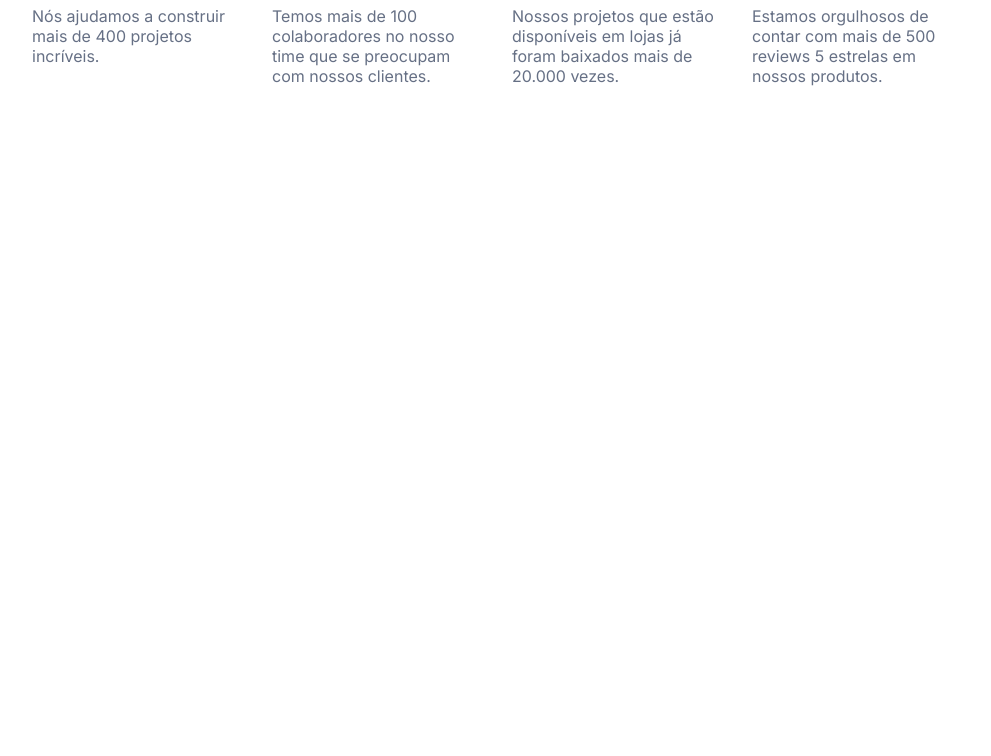
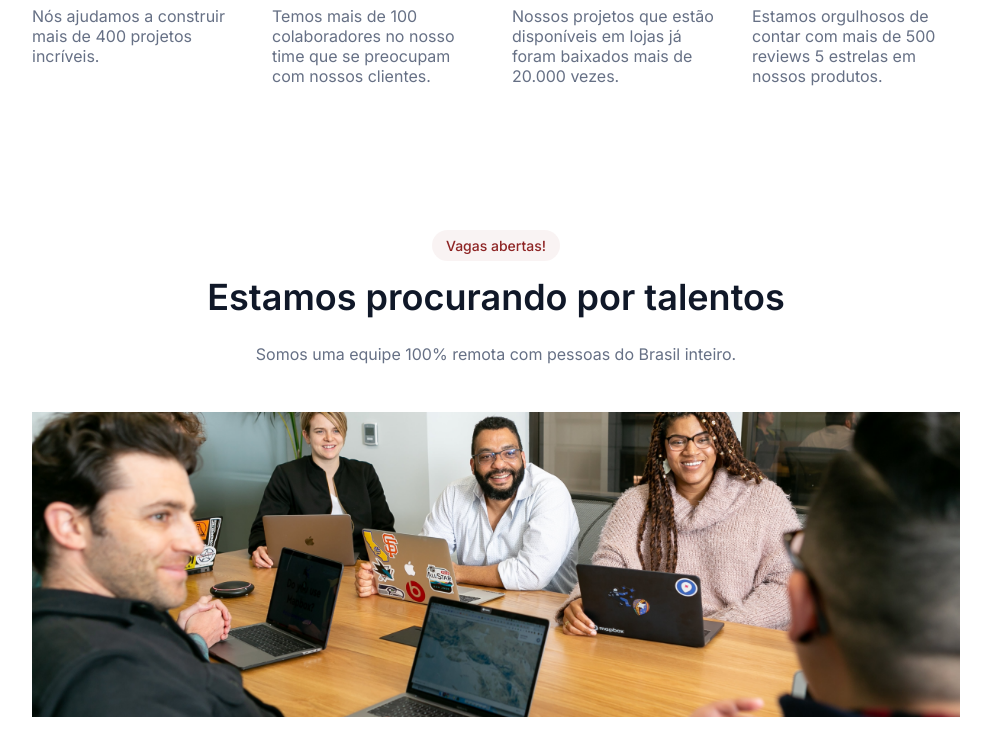
Before and after one commit to filipembraga/optimus-tech, a plain HTML site: page index.html in a window 1280 px wide. Shown: the part 494-1250 px from the top of the page, without its empty margins (144-1135 px from the left). Before the commit the page ends 800 px from the top, so only its background shows below. Drawn offline with Linux system fonts and the light colour scheme.

Commit message:
Day 4 - Criação da Section de vagas

```diff
--- a/index.html
+++ b/index.html
@@ -52,5 +52,13 @@
             <p>Estamos orgulhosos de contar com mais de 500 reviews 5 estrelas em nossos produtos.</p>
         </div>
     </section>
+    <section class="divulgacao_vagas">
+        <div class="divulgacao_vagas_banner">
+            <span>Vagas abertas!</span>
+            <h1>Estamos procurando por talentos</h1>
+            <p>Somos uma equipe 100% remota com pessoas do Brasil inteiro.</p>
+            <img src="/assets/vagas_reuniao.png" alt="Pessoas com notebooks em uma reunião trabalhando de maneira descontraída">
+        </div>
+    </section>
 </body>
 </html>
--- a/styles/style.css
+++ b/styles/style.css
@@ -96,7 +96,7 @@
 
 .metricas {
     display: flex;
-    padding: 0 10em;
+    padding: 0 10em 5em 10em;
     width: 100%;
 }
 
@@ -123,3 +123,39 @@
     font-size: 16px;
     color: var(--cor-texto);
 }
+
+.divulgacao_vagas_banner {
+    display: flex;
+    flex-direction: column;
+    align-items: center;
+    justify-content: space-between;
+    margin: 4em 3em;
+}
+
+.divulgacao_vagas span {
+    font-weight: 500;
+    font-size: 14px;
+    color: var(--cor-destaque);
+    background-color: rgba(142, 36, 36, 0.05);
+    padding: 0.5em 1em;
+    border-radius: 16px;
+}
+
+.divulgacao_vagas h1 {
+    font-weight: 600;
+    font-size: 36px;
+    color: var(--cor-texto-titulo);
+    margin-bottom: 0.7em;
+}
+
+.divulgacao_vagas p {
+    font-weight: 400;
+    font-size: 16px;
+    color: var(--cor-texto);
+}
+
+.divulgacao_vagas_banner img {
+    width: 100%;
+    padding: 0 8em;
+    margin-top: 3em;
+}
```
Also changed, not shown: assets/vagas_reuniao.png (added).
